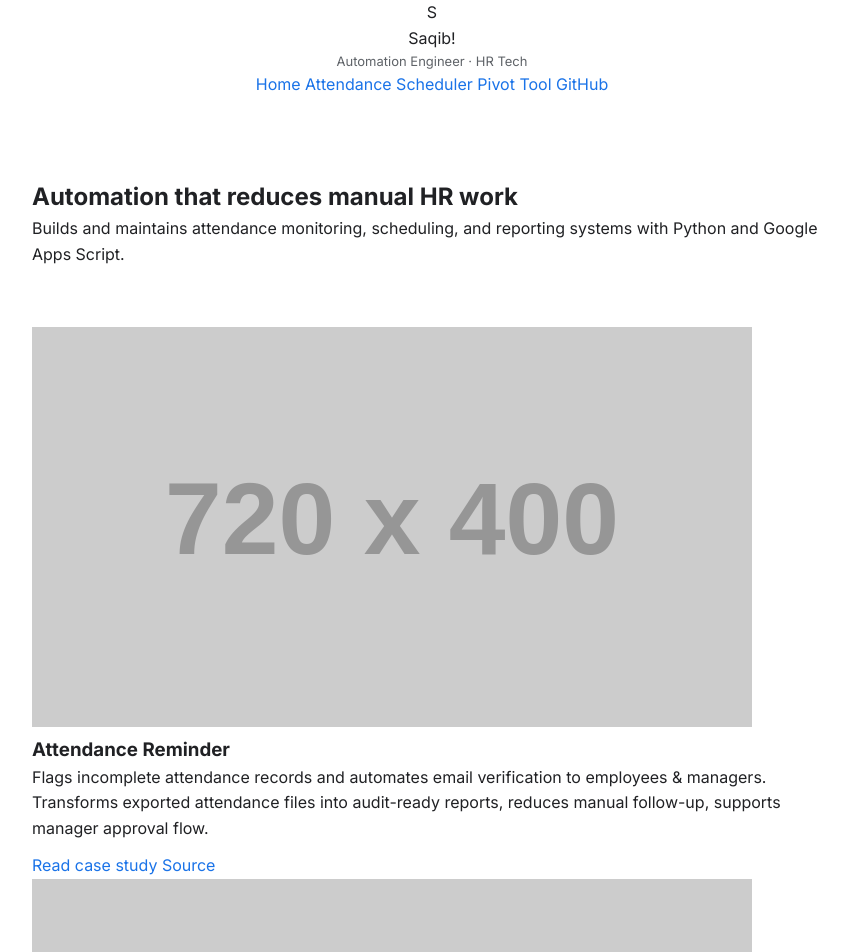
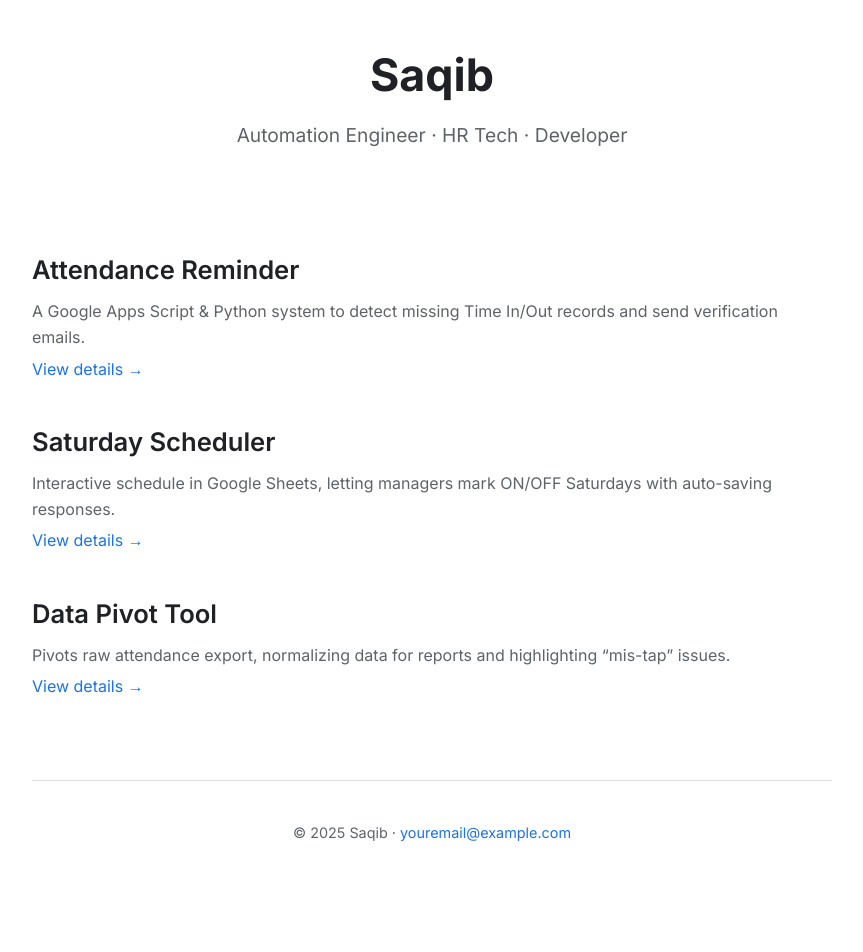
Before and after one commit to saqib-priv/portfolio, a plain HTML site: page index.html in a window 1280 px wide. Shown: the top 952 px of the page, without its empty margins (208-1071 px from the left). After the commit the page ends 924 px from the top, so only its background shows below. Drawn offline with Linux system fonts and the light colour scheme; placeholder pictures from the web are drawn by us.

Commit message:
Update index.html

```diff
--- a/index.html
+++ b/index.html
@@ -1,92 +1,42 @@
-<!doctype html>
+<!DOCTYPE html>
 <html lang="en">
 <head>
-  <meta charset="utf-8"/>
-  <meta name="viewport" content="width=device-width,initial-scale=1"/>
-  <title>Saqib — Automation & HR Tech</title>
+  <meta charset="UTF-8">
+  <meta name="viewport" content="width=device-width,initial-scale=1">
+  <title>Saqib — Automation & HR Portfolio</title>
   <link href="https://fonts.googleapis.com/css2?family=Inter:wght@400;600;700&display=swap" rel="stylesheet">
   <link rel="stylesheet" href="style.css">
 </head>
 <body>
-  <header class="header" role="banner">
-    <div class="inner">
-      <div class="brand">
-        <div class="logo">S</div>
-        <div>
-          <div class="title">Saqib!</div>
-          <div style="font-size:13px;color:var(--muted)">Automation Engineer · HR Tech</div>
-        </div>
+  <div class="container">
+    <header class="header">
+      <h1>Saqib</h1>
+      <p>Automation Engineer · HR Tech · Developer</p>
+    </header>
+
+    <section class="projects">
+      <div class="project-item">
+        <h2>Attendance Reminder</h2>
+        <p>A Google Apps Script & Python system to detect missing Time In/Out records and send verification emails.</p>
+        <a href="attendance.html">View details →</a>
       </div>
-      <nav class="nav" role="navigation">
-        <a href="index.html">Home</a>
-        <a href="attendance.html">Attendance</a>
-        <a href="scheduler.html">Scheduler</a>
-        <a href="pivot.html">Pivot Tool</a>
-        <a href="https://github.com/saqib-priv" target="_blank">GitHub</a>
-      </nav>
-    </div>
-  </header>
 
-  <main class="container" role="main">
-    <section class="hero">
-      <h1>Automation that reduces manual HR work</h1>
-      <p>Builds and maintains attendance monitoring, scheduling, and reporting systems with Python and Google Apps Script.</p>
+      <div class="project-item">
+        <h2>Saturday Scheduler</h2>
+        <p>Interactive schedule in Google Sheets, letting managers mark ON/OFF Saturdays with auto-saving responses.</p>
+        <a href="scheduler.html">View details →</a>
+      </div>
+
+      <div class="project-item">
+        <h2>Data Pivot Tool</h2>
+        <p>Pivots raw attendance export, normalizing data for reports and highlighting “mis-tap” issues.</p>
+        <a href="pivot.html">View details →</a>
+      </div>
     </section>
 
-    <section class="projects" aria-label="Featured projects">
-      <!-- Attendance -->
-      <article class="project-row">
-        <div class="project-thumb">
-          <img src="assets/attendance.png" alt="Attendance dashboard screenshot" onerror="this.src='https://via.placeholder.com/720x400?text=Attendance'">
-        </div>
-        <div class="project-content">
-          <h3>Attendance Reminder</h3>
-          <p class="meta">Flags incomplete attendance records and automates email verification to employees & managers.</p>
-          <p>Transforms exported attendance files into audit-ready reports, reduces manual follow-up, supports manager approval flow.</p>
-          <div class="links" style="margin-top:12px">
-            <a class="btn" href="attendance.html">Read case study</a>
-            <a class="link-ghost" href="https://github.com/saqib-priv/attendance-alerts" target="_blank">Source</a>
-          </div>
-        </div>
-      </article>
-
-      <!-- Scheduler -->
-      <article class="project-row">
-        <div class="project-thumb">
-          <img src="assets/scheduler.png" alt="Scheduler UI" onerror="this.src='https://via.placeholder.com/720x400?text=Scheduler'">
-        </div>
-        <div class="project-content">
-          <h3>Saturday Scheduler</h3>
-          <p class="meta">Manager-facing Google Sheets UI to mark staff ON/OFF for Saturdays with per-date risk counters.</p>
-          <p>Loads department roster by manager email, auto-generates current-month Saturdays, saves responses to a sheet.</p>
-          <div class="links" style="margin-top:12px">
-            <a class="btn" href="scheduler.html">Read case study</a>
-            <a class="link-ghost" href="https://github.com/saqib-priv/scheduler" target="_blank">Source</a>
-          </div>
-        </div>
-      </article>
-
-      <!-- Pivot tool -->
-      <article class="project-row">
-        <div class="project-thumb">
-          <img src="assets/pivot.png" alt="Pivot tool" onerror="this.src='https://via.placeholder.com/720x400?text=Pivot+Tool'">
-        </div>
-        <div class="project-content">
-          <h3>Data Pivot Tool</h3>
-          <p class="meta">Python utility to pivot raw attendance exports and output 'All Staff' and 'mis_tap' reports.</p>
-          <p>Uses pandas to normalize the weird export format, applies rules to infer missing times, writes summary Excel for HR.</p>
-          <div class="links" style="margin-top:12px">
-            <a class="btn" href="pivot.html">Read case study</a>
-            <a class="link-ghost" href="https://github.com/saqib-priv/pivot-tool" target="_blank">Source</a>
-          </div>
-        </div>
-      </article>
-    </section>
-
-    <footer class="footer">
-      © 2025 Saqib · <a href="mailto:your.email@example.com">your.email@example.com</a>
+    <footer>
+      © 2025 Saqib · <a href="mailto:youremail@example.com">youremail@example.com</a>
     </footer>
-  </main>
-
+  </div>
 </body>
 </html>
```
